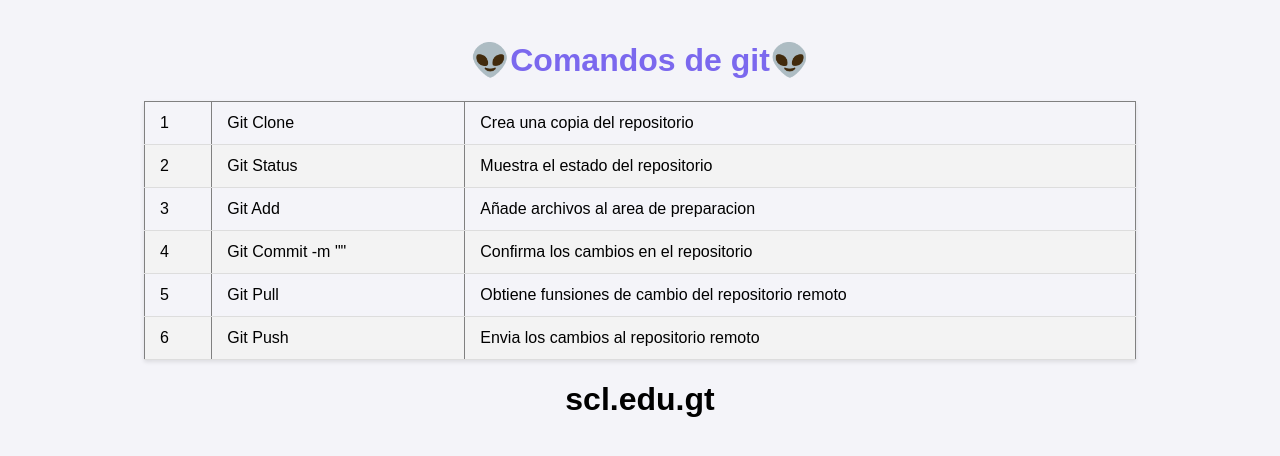
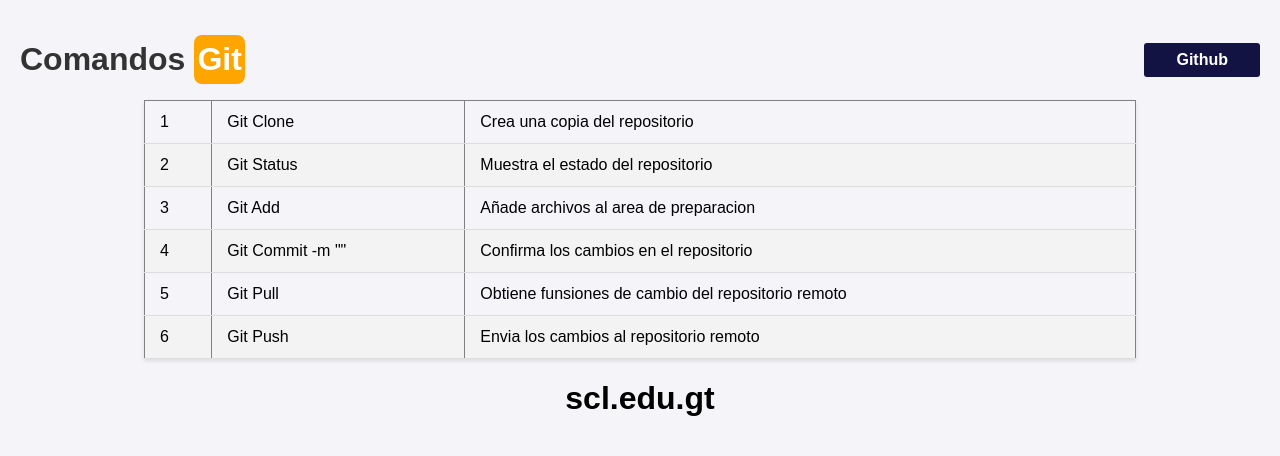
Before and after one commit to imafckingwalkinparadox/Git__tiempo, a plain HTML site: page index.html in a window 1280 px wide. Drawn offline with Linux system fonts and the light colour scheme.

Commit message:
Actualizacion header

```diff
--- a/header/header.css
+++ b/header/header.css
@@ -1,14 +1,27 @@
-header {
-    display: flex;
-    align-items: center;
-    justify-content: center;
+header{
+   display: flex;
+   justify-content: space-between;
+   align-items: center;
+
 }
-.tlt {
-    display: flex;
-    justify-content: center;
-    align-items: center;
+.title {
+
 }
-h1 {
-    text-align: center;
-    color: mediumslateblue;
+
+.git {
+    background-color: orange;
+    color: white;
+    padding: 0.4rem 0.2rem;
+
+    border-radius: 8px;
 }
+
+
+.btn_github{
+    text-decoration: none;
+    background-color: rgb(19, 19, 67);
+    color: white;
+    font-weight: 600;
+    padding: 0.5rem 2rem;
+    border-radius: 3px;
+}
--- a/header/header.js
+++ b/header/header.js
@@ -1,8 +1,6 @@
 let li_header=document.querySelector(".header")
     li_header.innerHTML=`
-    <div class="tlt">
-    <h1>👽</h1>
-    <h1>Comandos de git</h1>
-    <h1>👽</h1>
-    </div>
-    `;
+
+    <h1 class="title">Comandos <span class="git">Git</span></h1>
+    <a href="https://github.com/imafckingwalkinparadox/Git__tiempo" class="btn_github">Github</a>
+  `;
```
